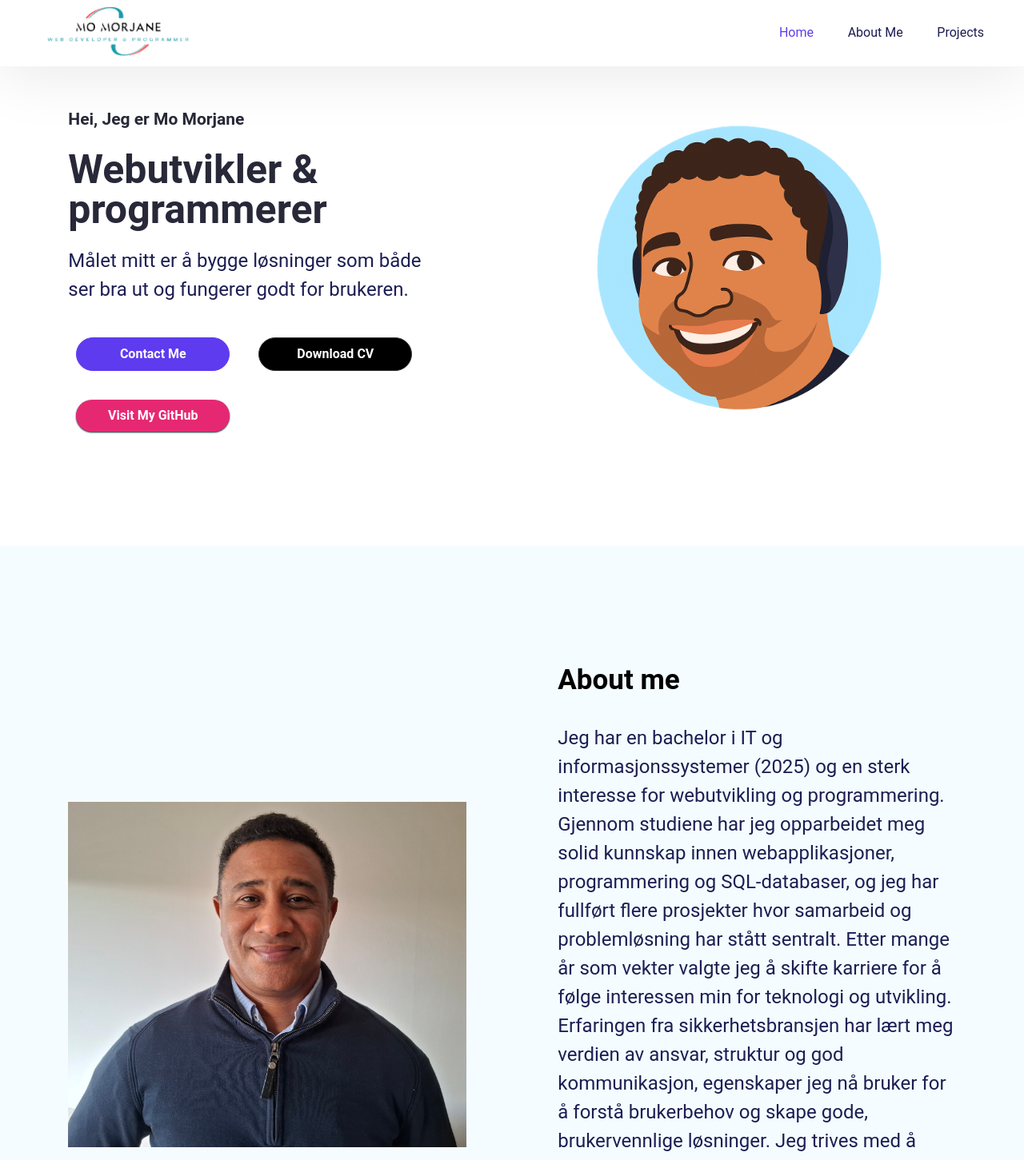
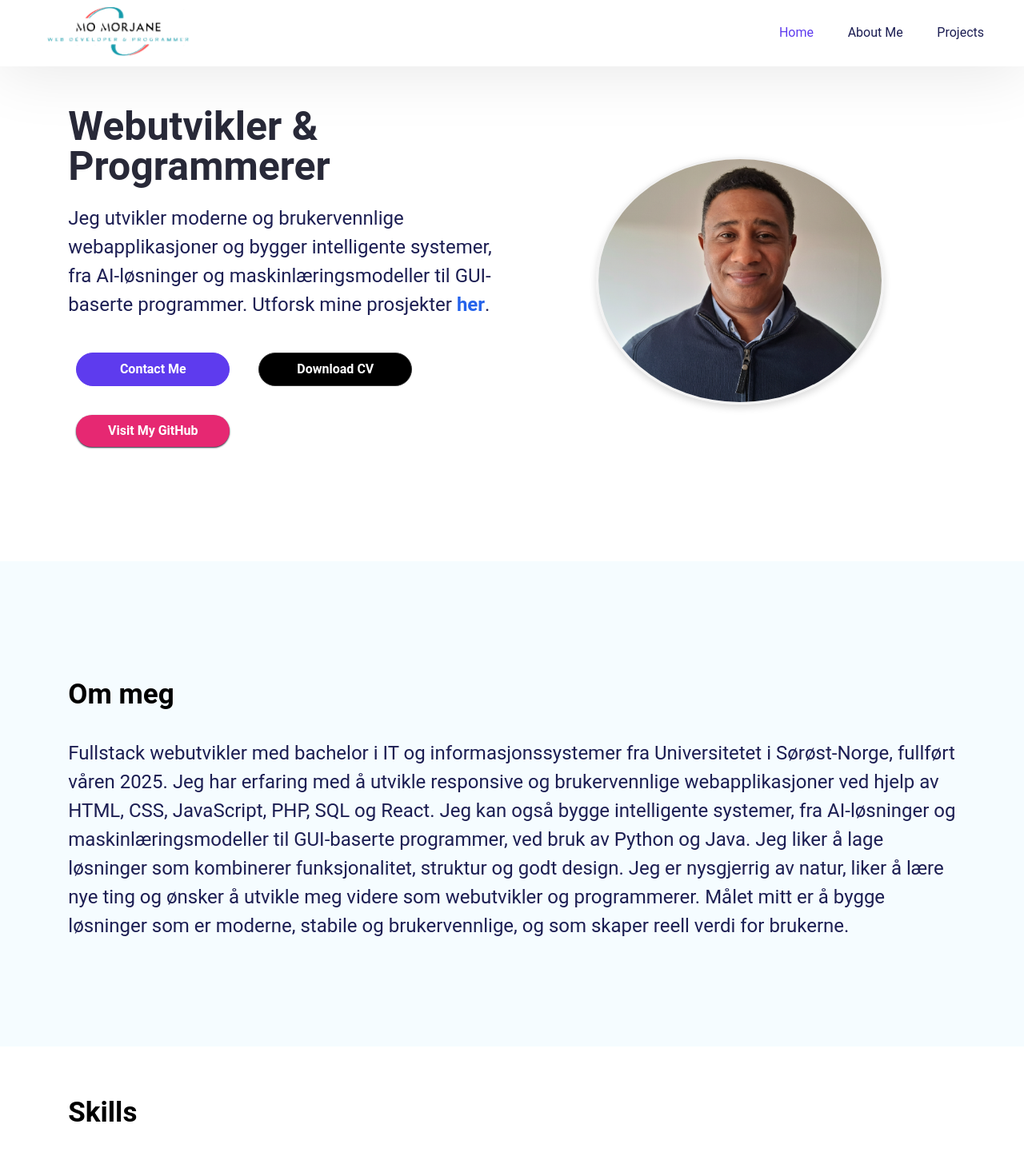
Before and after one commit to Morjane6/Portfolio-Mo-Morjane, a React (Vite) app: page /#/ in a window 1280 px wide. Shown: the top 1451 px of the page at 80% size. Built offline with nearby package versions, Linux system fonts and the light colour scheme.

Commit message:
hero-section + about-section

```diff
--- a/src/App.css
+++ b/src/App.css
@@ -139,6 +139,7 @@ h1 {
   font-size: 35px;
   font-weight: 700;
   line-height: 67px;
+
 
 }
 /* Heading 2 */
--- a/src/Pages/Home/AboutMe.jsx
+++ b/src/Pages/Home/AboutMe.jsx
@@ -3,26 +3,21 @@ import "../../css/About.css";
 export default function AboutMe() {
   return (
     <section id="AboutMe" className="about--section">
-      <div className="about--section--img">
-        <img src="./img/about-img.jpg" alt="About Me" />
-      </div>
       <div className="hero--section--content--box about--section--box">
         <div className="hero--section--content">
-          <h1 className="section--heading">About me</h1>
+          <h1 className="section--heading">Om meg</h1>
           <p className="hero--section-description">
-            Jeg har en bachelor i IT og informasjonssystemer (2025) og en sterk
-            interesse for webutvikling og programmering. Gjennom studiene har
-            jeg opparbeidet meg solid kunnskap innen webapplikasjoner,
-            programmering og SQL-databaser, og jeg har fullført flere prosjekter
-            hvor samarbeid og problemløsning har stått sentralt. Etter mange år
-            som vekter valgte jeg å skifte karriere for å følge interessen min
-            for teknologi og utvikling. Erfaringen fra sikkerhetsbransjen har
-            lært meg verdien av ansvar, struktur og god kommunikasjon,
-            egenskaper jeg nå bruker for å forstå brukerbehov og skape gode,
-            brukervennlige løsninger. Jeg trives med å utvikle løsninger som
-            gjør en forskjell i folks hverdag, og jeg motiveres av å lære,
-            utforske og bli stadig bedre som utvikler. I tillegg setter jeg pris
-            på et godt arbeidsmiljø der kunnskapsdeling og samarbeid står høyt.
+            Fullstack webutvikler med bachelor i IT og informasjonssystemer fra
+            Universitetet i Sørøst-Norge, fullført våren 2025. Jeg har erfaring
+            med å utvikle responsive og brukervennlige webapplikasjoner ved
+            hjelp av HTML, CSS, JavaScript, PHP, SQL og React. Jeg kan også
+            bygge intelligente systemer, fra AI-løsninger og
+            maskinlæringsmodeller til GUI-baserte programmer, ved bruk av Python
+            og Java. Jeg liker å lage løsninger som kombinerer funksjonalitet,
+            struktur og godt design. Jeg er nysgjerrig av natur, liker å lære
+            nye ting og ønsker å utvikle meg videre som webutvikler og
+            programmerer. Målet mitt er å bygge løsninger som er moderne,
+            stabile og brukervennlige, og som skaper reell verdi for brukerne.
           </p>
         </div>
       </div>
--- a/src/Pages/Home/HeroSection.jsx
+++ b/src/Pages/Home/HeroSection.jsx
@@ -1,19 +1,28 @@
 import "../../css/HeroSection.css";
+import { Link } from "react-scroll";
 
 export default function HeroSection() {
   return (
     <section id="heroSection" className="hero--section">
       <div className="hero--section--content-box">
         <div className="hero--section--content">
-          <p className="section--title">Hei, Jeg er Mo Morjane</p>
           <h2 className="hero--section--title">
-            <span className="hero--section-title--color">Webutvikler &</span>
-            <br />
-            programmerer
+            <span className="hero--section-title--color">Webutvikler & </span>
+            Programmerer
           </h2>
           <p className="hero--section-description">
-            Målet mitt er å bygge løsninger som både <br /> ser bra ut og
-            fungerer godt for brukeren.
+            Jeg utvikler moderne og brukervennlige webapplikasjoner og bygger
+            intelligente systemer, fra AI-løsninger og maskinlæringsmodeller
+            til GUI-baserte programmer. Utforsk mine prosjekter{" "}
+            <Link
+              to="MyPortfolio"
+              smooth={true}
+              duration={600}
+              className="link"
+            >
+              her
+            </Link>
+            .
           </p>
         </div>
 
@@ -37,9 +46,7 @@ export default function HeroSection() {
 
           <button
             className="btn btn-github"
-            onClick={() =>
-              window.open("https://github.com/Morjane6", "_blank")
-            }
+            onClick={() => window.open("https://github.com/Morjane6", "_blank")}
           >
             Visit My GitHub
           </button>
@@ -47,7 +54,7 @@ export default function HeroSection() {
       </div>
 
       <div className="hero--section--img">
-        <img src="./img/hero-img-cartoon.png" alt="Hero Section" />
+        <img src="./img/om-meg.png" alt="Hero Section" />
       </div>
     </section>
   );
--- a/src/css/About.css
+++ b/src/css/About.css
@@ -1,17 +1,21 @@
 /* About Us */
 .about--section {
-  display: grid;
   padding: 133.3px 85.3px;
   align-items: center;
   gap: 114.6px;
-  grid-template-columns: repeat(2, 1fr);
+
   background-color: var(--bg-shade);
 }
 
+
 /* Make image responsive */
 .about--section--img > img {
-  width: 100%;
-  height: auto; /* change from 100% to auto to maintain aspect ratio */
+  width: 180px;
+  height: 180px;
+  border-radius: 50%; /* Gjør bildet sirkulært */
+  object-fit: cover; /* Passer bildet perfekt inn */
+  border: 3px solid #f2f2f2; /* Valgfritt – lys ramme */
+  box-shadow: 0 4px 10px rgba(0, 0, 0, 0.15); /* Myk skygge */
 }
 
 /* Mobile / Small screens */
--- a/src/css/HeroSection.css
+++ b/src/css/HeroSection.css
@@ -23,15 +23,12 @@
   gap: 21.333px;
 }
 
-
 /* Knapp-container for Hero Section */
 .hero--section--buttons {
-  display: flex;       /* plasserer knappene horisontalt */
-  gap: 16px;           /* mellomrom mellom knappene */
-  flex-wrap: wrap;     /* flytt til neste linje på små skjermer */
-
+  display: flex; /* plasserer knappene horisontalt */
+  gap: 16px; /* mellomrom mellom knappene */
+  flex-wrap: wrap; /* flytt til neste linje på små skjermer */
 }
-
 
 .hero--section--title {
   color: var(--heading-color);
@@ -51,6 +48,16 @@
   font-weight: 400;
   line-height: 36px;
 }
+.hero--section-description .link {
+  color: #2563eb; /* blåfarge */
+  font-weight: 600;
+  cursor: pointer;
+  text-decoration: none;
+}
+
+.hero--section-description .link:hover {
+  text-decoration: underline;
+}
 
 .hero--section--img {
   width: 100%; /* container full width */
@@ -58,11 +65,16 @@
   margin: 0 auto; /* center container */
 }
 
+/* Make image responsive */
 .hero--section--img > img {
-  width: 100%; /* fill container width */
-  height: auto; /* keep original aspect ratio */
+  width: 90%;
+  height: 100%;
+  border-radius: 50%; /* Gjør bildet sirkulært */
+  object-fit: cover; /* Passer bildet perfekt inn */
+  border: 3px solid #f2f2f2; /* Valgfritt – lys ramme */
+  box-shadow: 0 4px 10px rgba(0, 0, 0, 0.15); /* Myk skygge */
   display: block; /* remove small bottom gap */
-  object-fit: cover; /* crop if needed */
+ margin-left: 20px;
 }
 
 /* ✅ Mobile Fix: Show image first */
```
Also changed, not shown: public/img/hero.png (added), public/img/om-meg.png (added).
